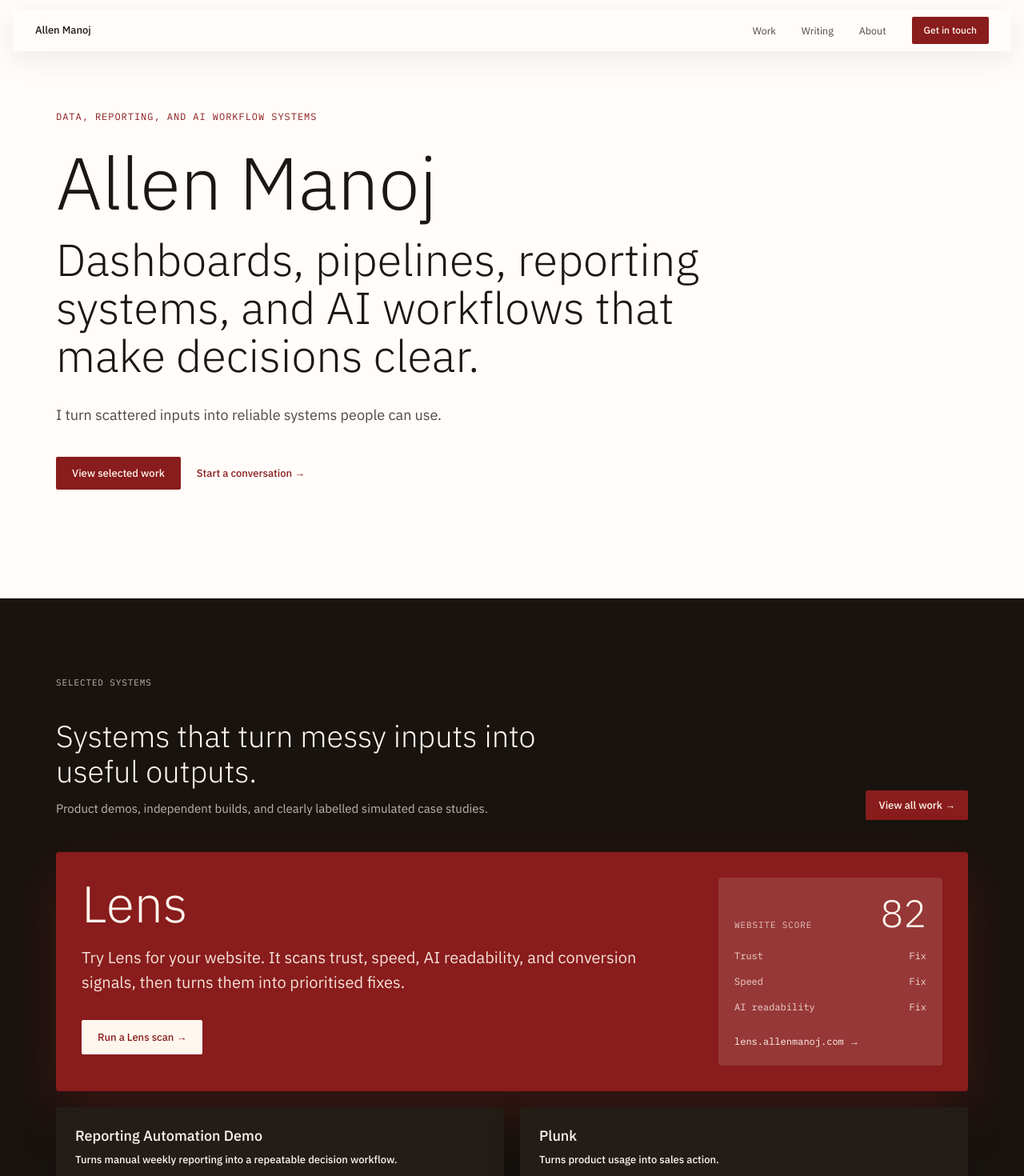
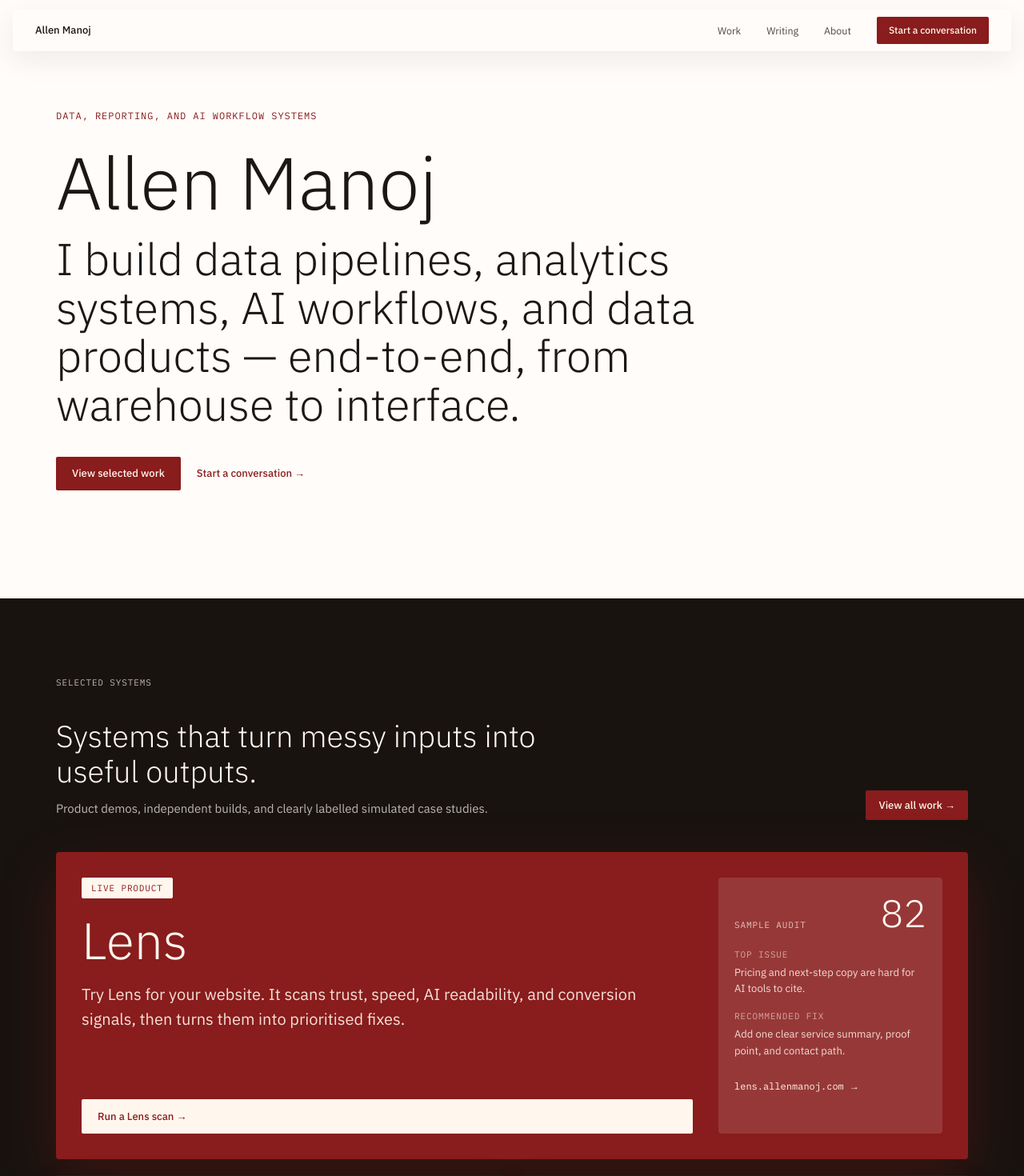
Before and after one commit to allenmanoj17/website2026, a Next.js app: page / in a window 1280 px wide. Shown: the top 1470 px of the page at 80% size. Built offline with nearby package versions, Linux system fonts and the light colour scheme.

Commit message:
Refine hero links and Lens CTA

```diff
--- a/app/about/page.tsx
+++ b/app/about/page.tsx
@@ -39,8 +39,8 @@ const research = [
 const links = [
   { label: "GitHub", href: "https://github.com/allenmanoj17", external: true },
   { label: "LinkedIn", href: "https://linkedin.com/in/allenmanoj", external: true },
-  { label: "X", href: "https://x.com/allenmanoj87", external: true },
-  { label: "Medium", href: "https://medium.com/@allenmanoj17", external: true },
+  { label: "X", href: "https://x.com/AllenManoj87", external: true },
+  { label: "Medium", href: "https://allenmanoj.medium.com/", external: true },
   { label: "Lens", href: "https://lens.allenmanoj.com", external: true },
   { label: "Email", href: "mailto:allen@allenmanoj.com", external: false },
 ];
--- a/app/layout.tsx
+++ b/app/layout.tsx
@@ -103,8 +103,8 @@ export default function RootLayout({
         sameAs: [
           "https://github.com/allenmanoj17",
           "https://linkedin.com/in/allenmanoj",
-          "https://x.com/allenmanoj87",
-          "https://medium.com/@allenmanoj17",
+          "https://x.com/AllenManoj87",
+          "https://allenmanoj.medium.com/",
           "https://lens.allenmanoj.com",
         ],
         jobTitle: "Data and AI systems builder",
--- a/app/llms.txt/route.ts
+++ b/app/llms.txt/route.ts
@@ -27,8 +27,8 @@ Allen Manoj builds data, reporting, and AI workflow systems from Sydney, Austral
 Email: allen@allenmanoj.com
 GitHub: https://github.com/allenmanoj17
 LinkedIn: https://linkedin.com/in/allenmanoj
-X: https://x.com/allenmanoj87
-Medium: https://medium.com/@allenmanoj17
+X: https://x.com/AllenManoj87
+Medium: https://allenmanoj.medium.com/
 `;
 
   return new Response(body, {
--- a/app/opengraph-image.tsx
+++ b/app/opengraph-image.tsx
@@ -29,7 +29,7 @@ export default function Image() {
         <div style={{ display: "flex", flexDirection: "column" }}>
           <div style={{ fontSize: 92, lineHeight: 1, fontWeight: 300 }}>Allen Manoj</div>
           <div style={{ marginTop: 28, maxWidth: 900, fontSize: 46, lineHeight: 1.16, fontWeight: 300 }}>
-            Dashboards, pipelines, reporting systems, and AI workflows that make decisions clear.
+            Data pipelines, analytics systems, AI workflows, and data products from warehouse to interface.
           </div>
         </div>
         <div style={{ fontSize: 26, color: "#514841" }}>allenmanoj.com</div>
--- a/app/page.tsx
+++ b/app/page.tsx
@@ -12,14 +12,14 @@ export const metadata: Metadata = {
     absolute: "Allen Manoj — Data, Reporting & AI Workflow Systems",
   },
   description:
-    "Allen Manoj builds dashboards, data pipelines, reporting automation, AI workflows, analytics products, and internal tools from Sydney.",
+    "Allen Manoj builds data pipelines, analytics systems, AI workflows, and data products end-to-end, from warehouse to interface.",
   alternates: {
     canonical: "/",
   },
   openGraph: {
     title: "Allen Manoj — Data, Reporting & AI Workflow Systems",
     description:
-      "Dashboards, pipelines, reporting systems, AI workflows, analytics products, and internal tools.",
+      "Data pipelines, analytics systems, AI workflows, and data products built end-to-end, from warehouse to interface.",
     url: "https://allenmanoj.com",
     siteName: "Allen Manoj",
     images: [
@@ -100,11 +100,8 @@ export default function Home() {
             <h1 className="hero-title mb-5">
               Allen Manoj
             </h1>
-            <p className="hero-statement mb-7 max-w-[860px]">
-              Dashboards, pipelines, reporting systems, and AI workflows that make decisions clear.
-            </p>
-            <p className="body-copy mb-9 max-w-[620px] text-[18px]">
-              I turn scattered inputs into reliable systems people can use.
+            <p className="hero-statement mb-9 max-w-[900px]">
+              I build data pipelines, analytics systems, AI workflows, and data products — end-to-end, from warehouse to interface.
             </p>
             <div className="flex flex-wrap items-center gap-x-4 gap-y-3">
               <Link
@@ -152,7 +149,11 @@ export default function Home() {
                 className="group col-span-2 rounded bg-[var(--accent)] p-8 text-[var(--dark-text)] shadow-[0_24px_70px_rgba(137,28,28,0.32)] transition-transform duration-200 ease-in-out hover:-translate-y-1 max-[820px]:col-span-1 max-[640px]:p-6"
               >
                 <div className="grid grid-cols-[minmax(0,1fr)_280px] gap-8 max-[820px]:grid-cols-1">
+                  <div className="flex min-h-[320px] flex-col justify-between max-[820px]:min-h-0">
                     <div>
+                      <div className="mb-5 inline-flex rounded-sm bg-[var(--dark-text)] px-3 py-1 font-mono text-[11px] uppercase tracking-[0.08em] text-[var(--accent)]">
+                        live product
+                      </div>
                       <h3 className="text-[clamp(36px,5vw,64px)] font-light leading-none tracking-normal">
                         Lens
                       </h3>
@@ -160,29 +161,30 @@ export default function Home() {
                         Try Lens for your website. It scans trust, speed, AI readability, and
                         conversion signals, then turns them into prioritised fixes.
                       </p>
+                    </div>
                     <span className="mt-8 inline-flex rounded-sm bg-[var(--dark-text)] px-5 py-[11px] text-[13px] font-medium text-[var(--accent)] transition-opacity duration-150 group-hover:opacity-90">
                       Run a Lens scan →
                     </span>
                   </div>
-                  <div className="self-end rounded bg-[rgba(255,255,255,0.12)] p-5">
+                  <div className="self-stretch rounded bg-[rgba(255,255,255,0.12)] p-5">
                     <div className="mb-5 flex items-end justify-between gap-4">
                       <span className="font-mono text-[11px] uppercase tracking-[0.08em] text-[rgba(255,247,238,0.72)]">
-                        Website score
+                        Sample audit
                       </span>
                       <span className="text-[48px] font-light leading-none">82</span>
                     </div>
-                    <div className="space-y-3 font-mono text-[12px] text-[rgba(255,247,238,0.82)]">
-                      <div className="flex justify-between gap-5">
-                        <span>Trust</span>
-                        <span>Fix</span>
+                    <div className="space-y-4 text-[13px] leading-[1.55] text-[rgba(255,247,238,0.86)]">
+                      <div>
+                        <div className="font-mono text-[11px] uppercase tracking-[0.08em] text-[rgba(255,247,238,0.58)]">
+                          Top issue
                         </div>
-                      <div className="flex justify-between gap-5">
-                        <span>Speed</span>
-                        <span>Fix</span>
+                        <div className="mt-1">Pricing and next-step copy are hard for AI tools to cite.</div>
                       </div>
-                      <div className="flex justify-between gap-5">
-                        <span>AI readability</span>
-                        <span>Fix</span>
+                      <div>
+                        <div className="font-mono text-[11px] uppercase tracking-[0.08em] text-[rgba(255,247,238,0.58)]">
+                          Recommended fix
+                        </div>
+                        <div className="mt-1">Add one clear service summary, proof point, and contact path.</div>
                       </div>
                     </div>
                     <div className="mt-6 font-mono text-[12px] font-medium">
--- a/components/footer.tsx
+++ b/components/footer.tsx
@@ -3,8 +3,8 @@ import Link from "next/link";
 const socialLinks = [
   { label: "github", href: "https://github.com/allenmanoj17", external: true },
   { label: "linkedin", href: "https://linkedin.com/in/allenmanoj", external: true },
-  { label: "x", href: "https://x.com/allenmanoj87", external: true },
-  { label: "medium", href: "https://medium.com/@allenmanoj17", external: true },
+  { label: "x", href: "https://x.com/AllenManoj87", external: true },
+  { label: "medium", href: "https://allenmanoj.medium.com/", external: true },
   { label: "lens", href: "https://lens.allenmanoj.com", external: true },
 ];
 
@@ -82,7 +82,7 @@ export default function Footer() {
             Allen Manoj
           </div>
           <div className="mt-5 font-mono text-[12px] text-[var(--text-3)]">
-            © 2026 Allen Manoj — Crafted with clarity, caffeine ☕
+            © 2026 Allen Manoj — Crafted with clarity, caffeine
           </div>
         </div>
       </div>
--- a/components/nav.tsx
+++ b/components/nav.tsx
@@ -34,7 +34,7 @@ export default function Nav() {
               href="/#contact"
               className="shrink-0 whitespace-nowrap rounded-sm bg-[var(--accent)] px-[15px] py-[7px] text-[12px] font-medium text-[var(--dark-text)] transition-all duration-150 ease-in-out hover:opacity-90"
             >
-              Get in touch
+              Start a conversation
             </Link>
           </nav>
           <details className="group relative hidden max-[900px]:block">
@@ -62,7 +62,7 @@ export default function Nav() {
                 href="/#contact"
                 className="mt-2 inline-flex w-fit rounded-sm bg-[var(--accent)] px-4 py-2 text-[13px] font-medium text-[var(--dark-text)]"
               >
-                Get in touch
+                Start a conversation
               </Link>
             </nav>
           </details>
```
Lines whose indentation alone changed are shown as unchanged.
